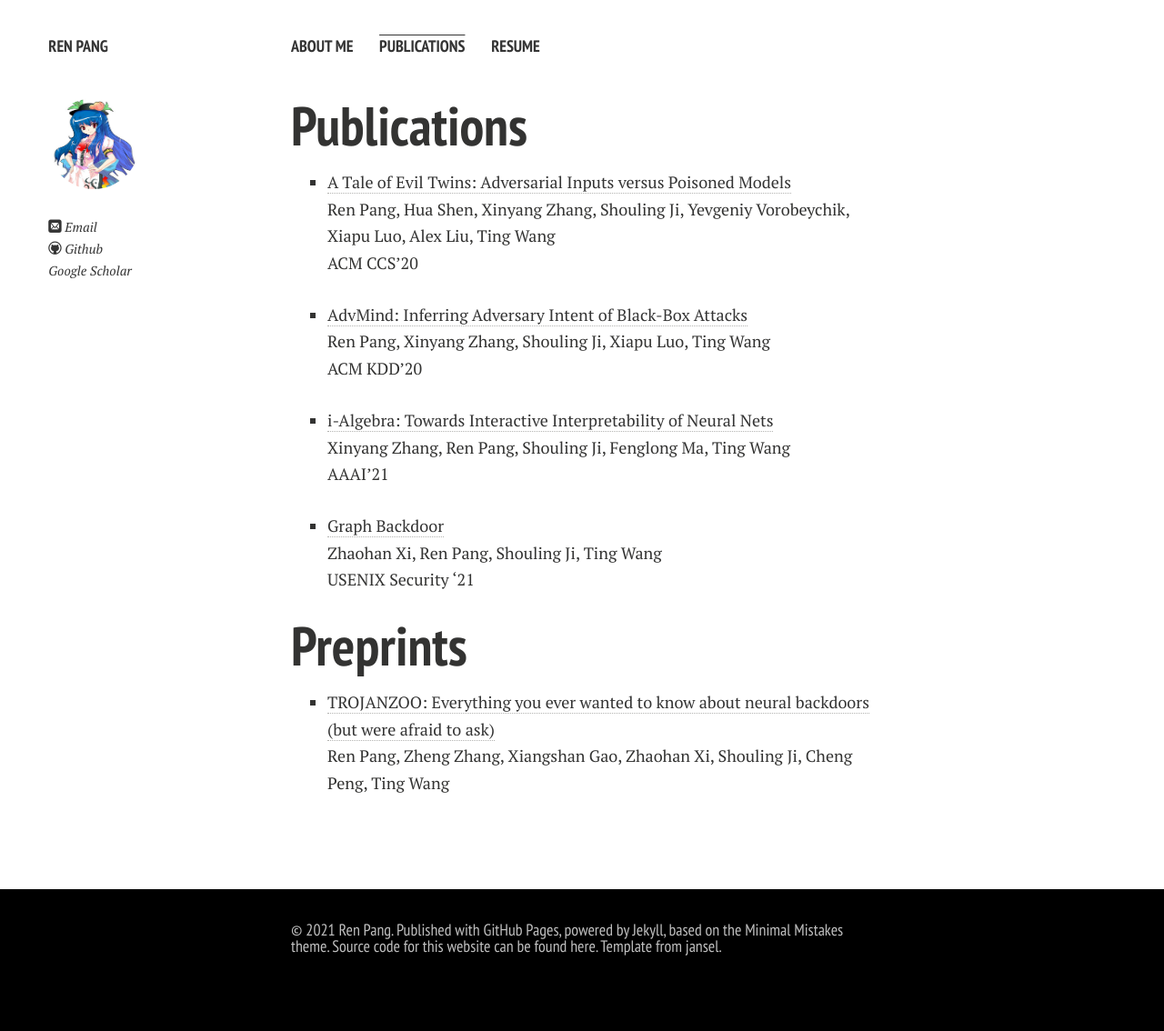
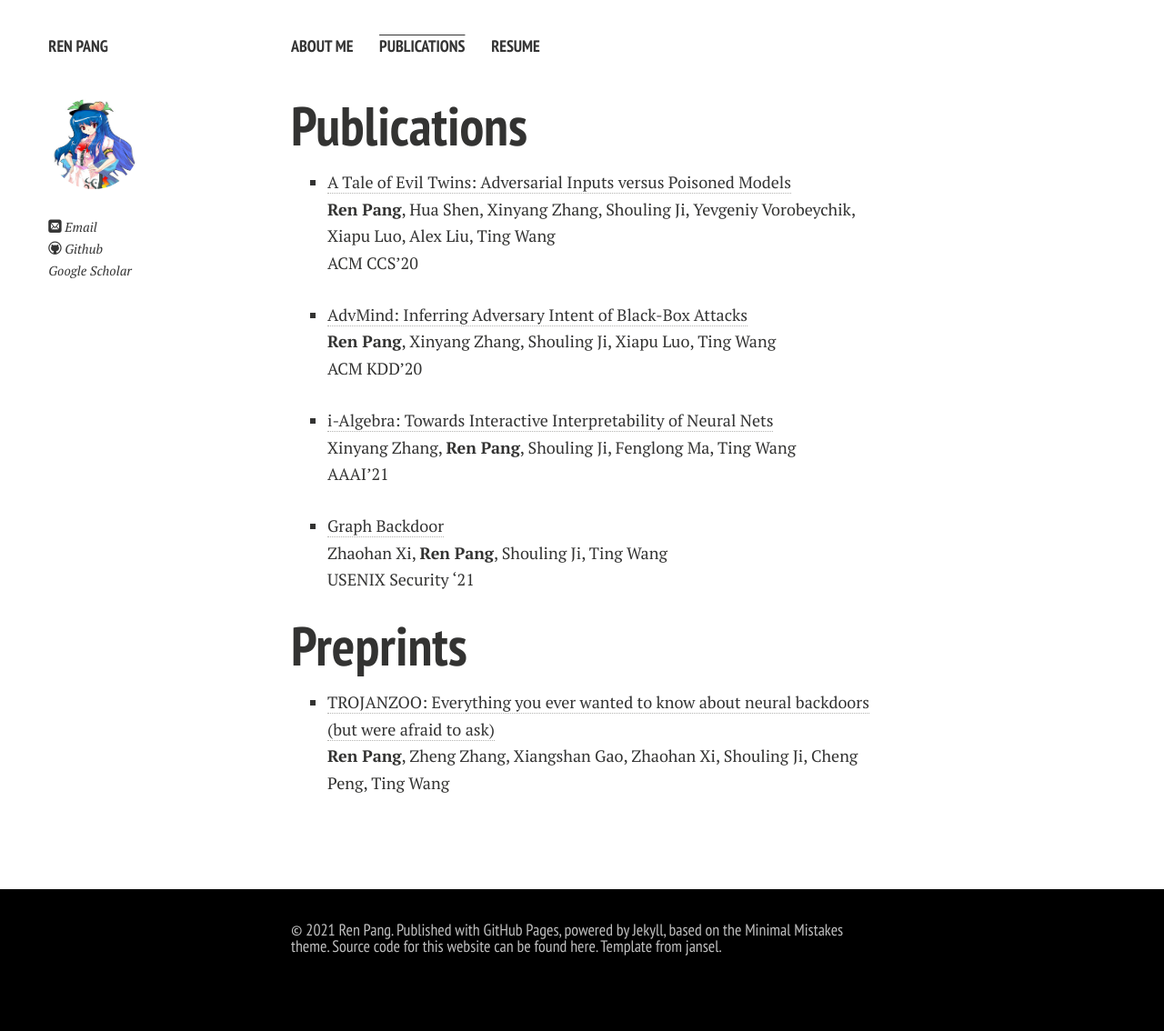
Before and after one commit to ain-soph/ain-soph.github.io, a Jekyll site: the page built from publications.md, in a window 1280 px wide. Shown: the whole page at 91% size. Built offline with Jekyll 4.4.1, drawn with Linux system fonts in a browser that asks for light colours; nearby versions of some CDN libraries; a style sheet for code colours, icons or effects is not loaded.

Commit message:
bold name

```diff
--- a/publications.md
+++ b/publications.md
@@ -3,24 +3,24 @@ layout: page
 permalink: /publications/index.html
 title: Publications
 pubs:
-  - author: Ren Pang, Hua Shen, Xinyang Zhang, Shouling Ji, Yevgeniy Vorobeychik, Xiapu Luo, Alex Liu, Ting Wang
+  - author: __Ren Pang__, Hua Shen, Xinyang Zhang, Shouling Ji, Yevgeniy Vorobeychik, Xiapu Luo, Alex Liu, Ting Wang
     title: "A Tale of Evil Twins: Adversarial Inputs versus Poisoned Models"
     booktitle: "ACM CCS'20"
     url: "https://arxiv.org/abs/1911.01559"
-  - author: Ren Pang, Xinyang Zhang, Shouling Ji, Xiapu Luo, Ting Wang
+  - author: __Ren Pang__, Xinyang Zhang, Shouling Ji, Xiapu Luo, Ting Wang
     title: "AdvMind: Inferring Adversary Intent of Black-Box Attacks"
     booktitle: "ACM KDD'20"
     url: "https://arxiv.org/abs/2006.09539"
-  - author: Xinyang Zhang, Ren Pang, Shouling Ji, Fenglong Ma, Ting Wang
+  - author: Xinyang Zhang, __Ren Pang__, Shouling Ji, Fenglong Ma, Ting Wang
     title: "i-Algebra: Towards Interactive Interpretability of Neural Nets"
     booktitle: "AAAI'21"
     url: "https://arxiv.org/abs/2101.09301"
-  - author: Zhaohan Xi, Ren Pang, Shouling Ji, Ting Wang
+  - author: Zhaohan Xi, __Ren Pang__, Shouling Ji, Ting Wang
     title: Graph Backdoor
     booktitle: "USENIX Security '21"
     url: "https://arxiv.org/abs/2006.09539"
 preprints:
-  - author: Ren Pang, Zheng Zhang, Xiangshan Gao, Zhaohan Xi, Shouling Ji, Cheng Peng, Ting Wang
+  - author: __Ren Pang__, Zheng Zhang, Xiangshan Gao, Zhaohan Xi, Shouling Ji, Cheng Peng, Ting Wang
     title: "TROJANZOO: Everything you ever wanted to know about neural backdoors (but were afraid to ask)"
     url: "https://arxiv.org/abs/2012.09302"
 ---
```
